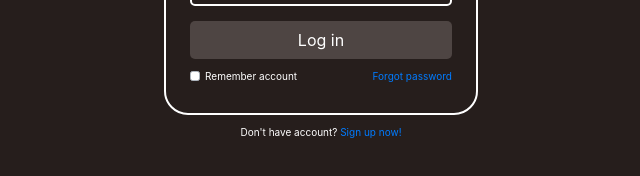
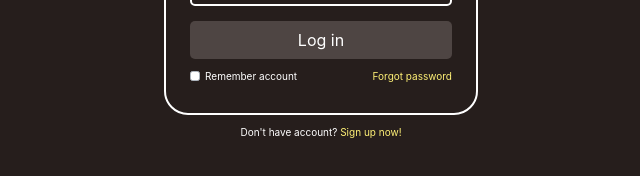
Before and after one commit to rodrigobosarreyes/whimpic-front, an Angular app in the folder whimpic/: page /login in a window 1280 px wide. Shown: the part 406-582 px from the top of the page, without its empty margins (319-959 px from the left). Built offline with nearby package versions, Linux system fonts and the light colour scheme.

Commit message:
A elements style

```diff
--- a/whimpic/src/styles.scss
+++ b/whimpic/src/styles.scss
@@ -1,3 +1,5 @@
+@import './assets/styles/variables';
+
 /* You can add global styles to this file, and also import other style files */
 * {
   padding: 0;
@@ -12,3 +14,11 @@ html {
 
 /* Importing Bootstrap SCSS file. */
 @import '~bootstrap/scss/bootstrap';
+
+a {
+  color: $secondary;
+}
+
+a:hover {
+  color: $secondaryDark;
+}
```
